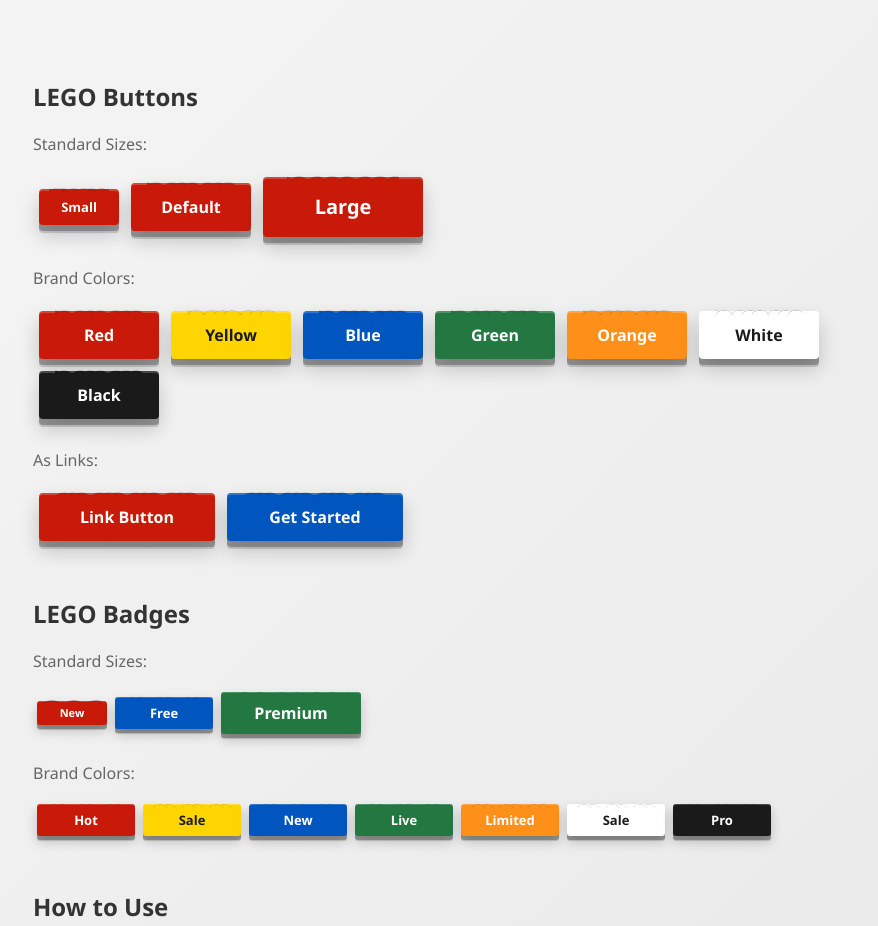
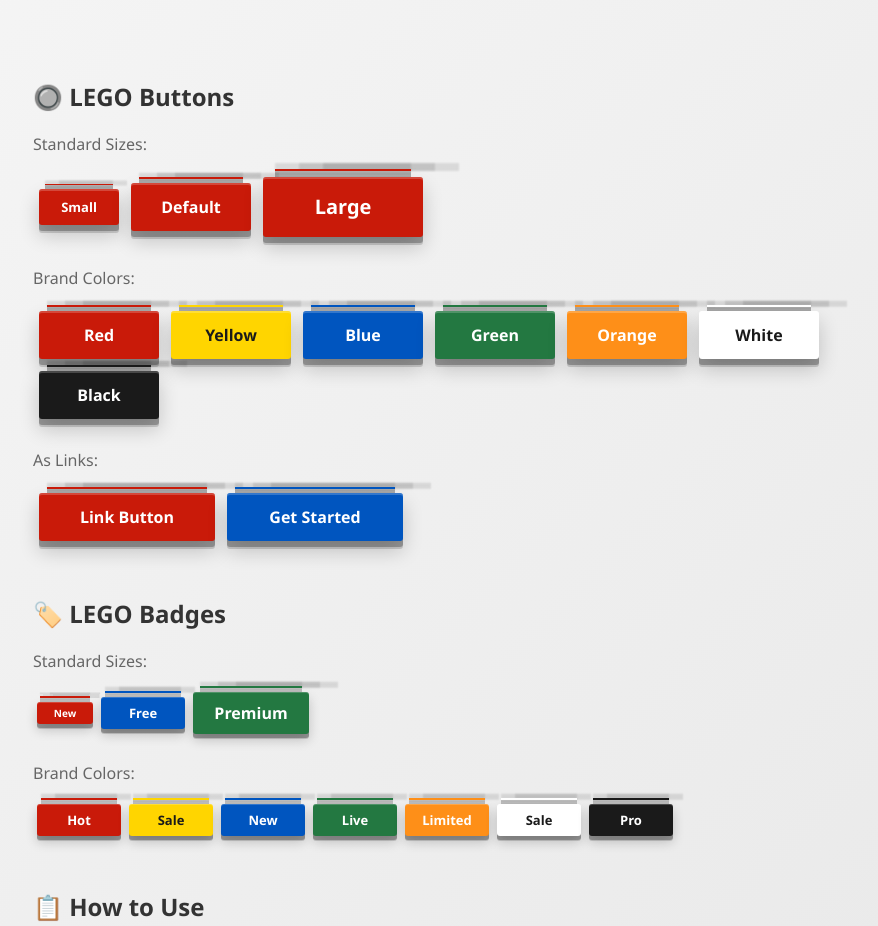
Before and after one commit to botthew/lego-realtor, a plain HTML site: page lego-components.html in a window 1280 px wide. Shown: the top 926 px of the page, without its empty margins (157-1035 px from the left). Drawn offline with Linux system fonts and the light colour scheme.

Commit message:
Fix LEGO studs - proper rectangular studs on top

```diff
--- a/lego-components.html
+++ b/lego-components.html
@@ -25,6 +25,8 @@
             --badge-height: 32px;
             --btn-font: 16px;
             --badge-font: 13px;
+            --stud-size: 18px;
+            --stud-height: 6px;
         }
 
         /* ============================================
@@ -53,52 +55,58 @@
             user-select: none;
             transition: transform 0.12s ease, box-shadow 0.12s ease;
             margin: 6px;
-            border-radius: 4px;
+            border-radius: 3px;
         }
 
         /* ============================================
            LEGO BUTTON STUDS (Top Edge)
+           Proper LEGO studs - rectangular with depth
            ============================================ */
 
         .lego-btn::before {
             content: '';
             position: absolute;
-            top: -8px;
+            top: calc(var(--stud-height) * -1);
             left: 50%;
             transform: translateX(-50%);
-            width: calc(100% - 32px);
-            height: 12px;
-            background: transparent;
-            z-index: 10;
+            width: calc(100% - 16px);
+            height: var(--stud-height);
+            display: flex;
+            justify-content: center;
+            gap: 4px;
         }
 
-        /* Create studs using radial gradients */
+        /* Individual stud bumps */
         .lego-btn::before {
             background:
-                radial-gradient(
-                    ellipse 18px 10px at 25% 100%,
+                linear-gradient(to bottom,
                     var(--lego-color) 0%,
-                    var(--lego-color) 40%,
-                    rgba(0,0,0,0.15) 45%,
-                    transparent 50%
+                    var(--lego-color) 30%,
+                    rgba(0,0,0,0.1) 30%,
+                    rgba(0,0,0,0.15) 100%
                 ),
-                radial-gradient(
-                    ellipse 18px 10px at 50% 100%,
+                linear-gradient(to bottom,
                     var(--lego-color) 0%,
-                    var(--lego-color) 40%,
-                    rgba(0,0,0,0.15) 45%,
-                    transparent 50%
+                    var(--lego-color) 30%,
+                    rgba(0,0,0,0.1) 30%,
+                    rgba(0,0,0,0.15) 100%
                 ),
-                radial-gradient(
-                    ellipse 18px 10px at 75% 100%,
+                linear-gradient(to bottom,
                     var(--lego-color) 0%,
-                    var(--lego-color) 40%,
-                    rgba(0,0,0,0.15) 45%,
-                    transparent 50%
+                    var(--lego-color) 30%,
+                    rgba(0,0,0,0.1) 30%,
+                    rgba(0,0,0,0.15) 100%
                 );
-            background-size: 36px 12px;
-            background-position: 0 0, 33% 0, 66% 0;
+            background-size: var(--stud-size) var(--stud-height);
+            background-position: 0 0, var(--stud-size) 0, calc(var(--stud-size) * 2) 0;
             background-repeat: repeat-x;
+
+            /* Add stud tops */
+            box-shadow:
+                0 calc(var(--stud-height) * -0.3) 0 rgba(255,255,255,0.15) inset,
+                0 calc(var(--stud-height) * -0.7) 2px rgba(0,0,0,0.1),
+                var(--stud-size) calc(var(--stud-height) * -0.7) 2px rgba(0,0,0,0.1),
+                calc(var(--stud-size) * 2) calc(var(--stud-height) * -0.7) 2px rgba(0,0,0,0.1);
         }
 
         /* ============================================
@@ -154,29 +162,42 @@
         .lego-btn.lego-small {
             --btn-height: 36px;
             --btn-font: 13px;
+            --stud-size: 14px;
+            --stud-height: 5px;
             padding: 0 18px;
             min-width: 80px;
         }
 
         .lego-btn.lego-small::before {
-            top: -6px;
-            height: 10px;
-            width: calc(100% - 20px);
-            background-size: 28px 10px;
+            top: calc(var(--stud-height) * -1);
+            width: calc(100% - 12px);
+            background-size: var(--stud-size) var(--stud-height);
+            background-position: 0 0, var(--stud-size) 0;
+            box-shadow:
+                0 calc(var(--stud-height) * -0.3) 0 rgba(255,255,255,0.15) inset,
+                0 calc(var(--stud-height) * -0.7) 2px rgba(0,0,0,0.1),
+                var(--stud-size) calc(var(--stud-height) * -0.7) 2px rgba(0,0,0,0.1);
         }
 
         .lego-btn.lego-large {
             --btn-height: 60px;
             --btn-font: 20px;
+            --stud-size: 24px;
+            --stud-height: 8px;
             padding: 0 36px;
             min-width: 160px;
         }
 
         .lego-btn.lego-large::before {
-            top: -10px;
-            height: 14px;
-            width: calc(100% - 48px);
-            background-size: 48px 14px;
+            top: calc(var(--stud-height) * -1);
+            width: calc(100% - 24px);
+            background-size: var(--stud-size) var(--stud-height);
+            background-position: 0 0, var(--stud-size) 0, calc(var(--stud-size) * 2) 0;
+            box-shadow:
+                0 calc(var(--stud-height) * -0.3) 0 rgba(255,255,255,0.15) inset,
+                0 calc(var(--stud-height) * -0.7) 2px rgba(0,0,0,0.1),
+                var(--stud-size) calc(var(--stud-height) * -0.7) 2px rgba(0,0,0,0.1),
+                calc(var(--stud-size) * 2) calc(var(--stud-height) * -0.7) 2px rgba(0,0,0,0.1);
         }
 
         /* ============================================
@@ -191,9 +212,9 @@
             display: inline-flex;
             align-items: center;
             justify-content: center;
-            min-width: 70px;
+            min-width: 60px;
             height: var(--badge-height);
-            padding: 0 14px;
+            padding: 0 12px;
             font-family: 'Segoe UI', Arial, sans-serif;
             font-size: var(--badge-font);
             font-weight: 700;
@@ -211,33 +232,38 @@
         .lego-badge::before {
             content: '';
             position: absolute;
-            top: -6px;
+            top: calc(var(--stud-height) * -1);
             left: 50%;
             transform: translateX(-50%);
-            width: calc(100% - 16px);
-            height: 10px;
-            background: transparent;
+            width: calc(100% - 8px);
+            height: var(--stud-height);
+            display: flex;
+            justify-content: center;
+            gap: 3px;
         }
 
         .lego-badge::before {
             background:
-                radial-gradient(
-                    ellipse 14px 8px at 33% 100%,
+                linear-gradient(to bottom,
                     var(--lego-color) 0%,
-                    var(--lego-color) 40%,
-                    rgba(0,0,0,0.12) 45%,
-                    transparent 50%
+                    var(--lego-color) 30%,
+                    rgba(0,0,0,0.1) 30%,
+                    rgba(0,0,0,0.15) 100%
                 ),
-                radial-gradient(
-                    ellipse 14px 8px at 66% 100%,
+                linear-gradient(to bottom,
                     var(--lego-color) 0%,
-                    var(--lego-color) 40%,
-                    rgba(0,0,0,0.12) 45%,
-                    transparent 50%
+                    var(--lego-color) 30%,
+                    rgba(0,0,0,0.1) 30%,
+                    rgba(0,0,0,0.15) 100%
                 );
-            background-size: 28px 10px;
-            background-position: 0 0, 50% 0;
+            background-size: 14px var(--stud-height);
+            background-position: 0 0, 14px 0;
             background-repeat: repeat-x;
+
+            box-shadow:
+                0 calc(var(--stud-height) * -0.3) 0 rgba(255,255,255,0.15) inset,
+                0 calc(var(--stud-height) * -0.7) 2px rgba(0,0,0,0.1),
+                14px calc(var(--stud-height) * -0.7) 2px rgba(0,0,0,0.1);
         }
 
         /* Badge 3D */
@@ -270,31 +296,41 @@
 
         /* Badge sizes */
         .lego-badge.lego-small {
-            --badge-height: 24px;
-            --badge-font: 11px;
-            padding: 0 10px;
-            min-width: 50px;
+            --badge-height: 22px;
+            --badge-font: 10px;
+            padding: 0 8px;
+            min-width: 40px;
         }
 
         .lego-badge.lego-small::before {
-            top: -5px;
-            height: 8px;
-            width: calc(100% - 12px);
-            background-size: 22px 8px;
+            top: calc(var(--stud-height) * -1);
+            width: calc(100% - 6px);
+            background-size: 10px var(--stud-height);
+            background-position: 0 0, 10px 0;
+            box-shadow:
+                0 calc(var(--stud-height) * -0.3) 0 rgba(255,255,255,0.15) inset,
+                0 calc(var(--stud-height) * -0.7) 1px rgba(0,0,0,0.1),
+                10px calc(var(--stud-height) * -0.7) 1px rgba(0,0,0,0.1);
         }
 
         .lego-badge.lego-large {
             --badge-height: 42px;
             --badge-font: 16px;
-            padding: 0 20px;
-            min-width: 100px;
+            padding: 0 18px;
+            min-width: 80px;
         }
 
         .lego-badge.lego-large::before {
-            top: -8px;
-            height: 12px;
-            width: calc(100% - 24px);
-            background-size: 36px 12px;
+            top: calc(var(--stud-height) * -1);
+            width: calc(100% - 14px);
+            background-size: 18px var(--stud-height);
+            background-position: 0 0, 18px 0, 36px 0;
+            background-repeat: repeat-x;
+            box-shadow:
+                0 calc(var(--stud-height) * -0.3) 0 rgba(255,255,255,0.15) inset,
+                0 calc(var(--stud-height) * -0.7) 2px rgba(0,0,0,0.1),
+                18px calc(var(--stud-height) * -0.7) 2px rgba(0,0,0,0.1),
+                36px calc(var(--stud-height) * -0.7) 2px rgba(0,0,0,0.1);
         }
 
         /* ============================================
@@ -307,11 +343,6 @@
                 --btn-font: 14px;
                 min-width: 100px;
                 padding: 0 22px;
-            }
-
-            .lego-btn::before {
-                top: -7px;
-                width: calc(100% - 24px);
             }
         }
 
@@ -351,7 +382,7 @@
          ============================================ -->
 
     <div class="demo-section">
-        <h2>LEGO Buttons</h2>
+        <h2>🔘 LEGO Buttons</h2>
 
         <p style="margin-bottom: 16px; color: #666;">Standard Sizes:</p>
         <div class="demo-row">
@@ -383,7 +414,7 @@
          ============================================ -->
 
     <div class="demo-section">
-        <h2>LEGO Badges</h2>
+        <h2>🏷️ LEGO Badges</h2>
 
         <p style="margin-bottom: 16px; color: #666;">Standard Sizes:</p>
         <div class="demo-row">
@@ -409,7 +440,7 @@
          ============================================ -->
 
     <div class="demo-section">
-        <h2>How to Use</h2>
+        <h2>📋 How to Use</h2>
 
         <h3 style="color: #333; margin: 20px 0 12px;">Buttons</h3>
         <pre style="background: #1a1a1a; color: #0f0; padding: 16px; border-radius: 8px; overflow-x: auto;"><code>&lt;!-- Standard button --&gt;
@@ -439,7 +470,7 @@
         <h3 style="color: #333; margin: 30px 0 12px;">Copy-Paste CSS Only</h3>
         <p style="color: #666; margin-bottom: 16px;">
             To use these components in your own project, copy everything from the
-            <code>&lt;style&gt;</code> tag (lines 1-233) into your CSS file, then use the
+            <code>&lt;style&gt;</code> tag (lines 1-310) into your CSS file, then use the
             HTML classes shown above.
         </p>
     </div>
```
